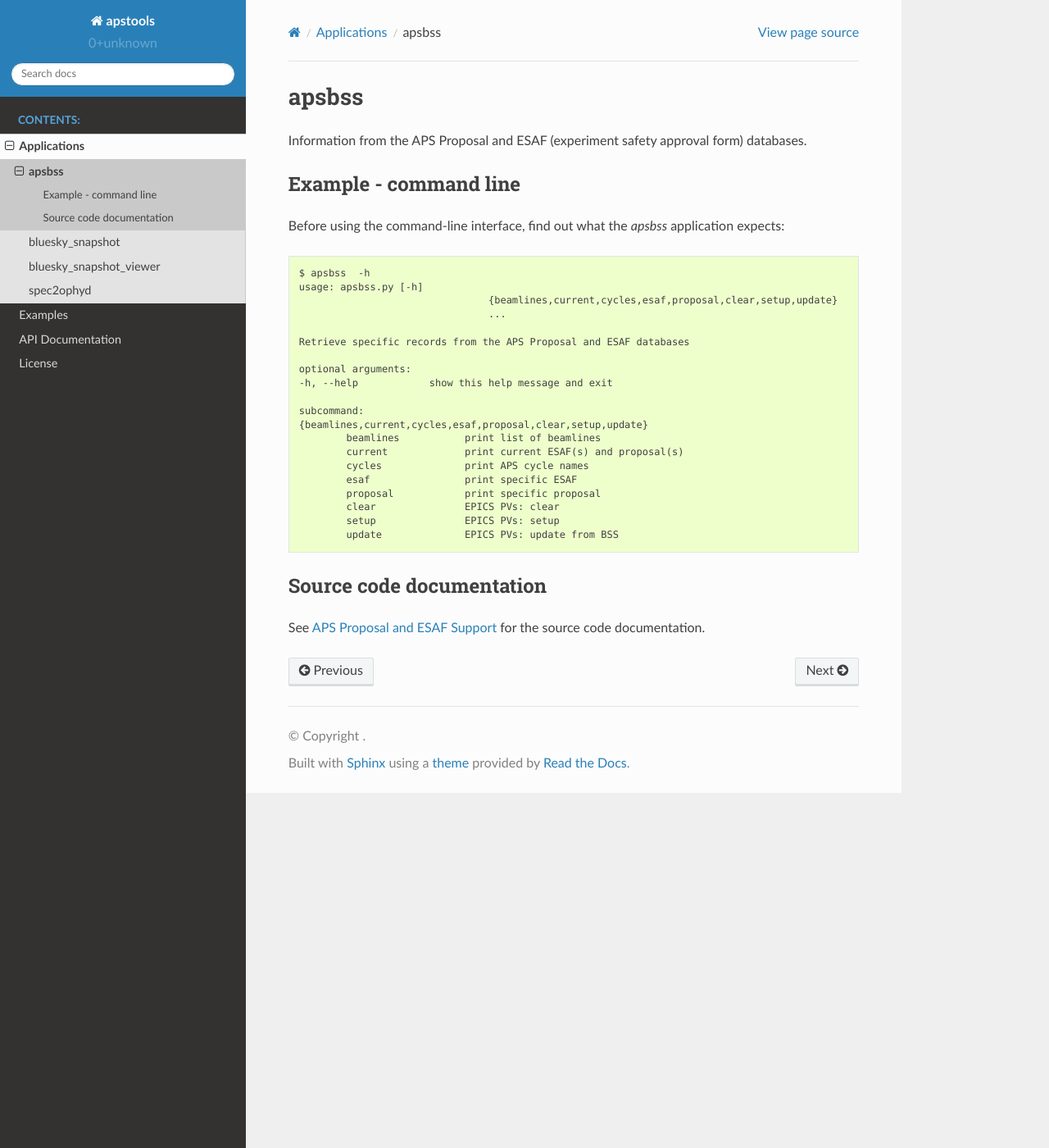
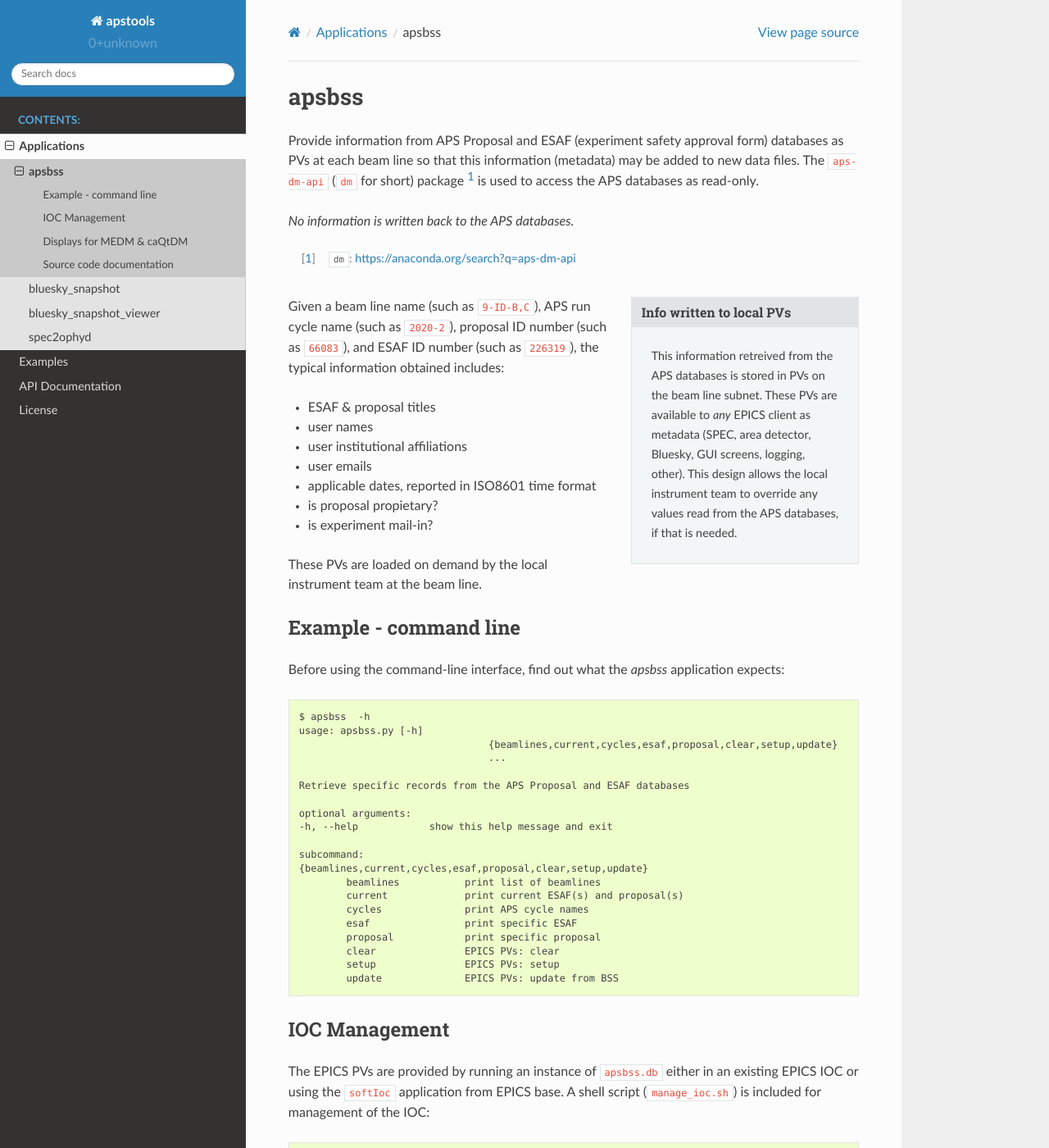
Before and after one commit to dogrecajb/apstools, a Sphinx documentation site: the page built from docs/source/applications/apsbss.rst, in a window 1280 px wide and 1400 px high. Shown: the whole window at 82% size. Built offline with Sphinx 7.4.7 and the Read the Docs theme 2.0.0, drawn with Linux system fonts in a browser that asks for light colours; some of the changed text lies outside the part shown.

Commit message:
DOC #333 WIP

```diff
--- a/docs/source/applications/apsbss.rst
+++ b/docs/source/applications/apsbss.rst
@@ -7,7 +7,41 @@
 apsbss
 ------
 
-Information from the APS Proposal and ESAF (experiment safety approval form) databases.
+Provide information from APS Proposal and ESAF (experiment safety approval
+form) databases as PVs at each beam line so that this information
+(metadata) may be added to new data files.  The ``aps-dm-api``
+(``dm`` for short) package [#]_
+is used to access the APS databases as read-only.
+
+*No information is written back to the APS databases.*
+
+.. [#] ``dm``: https://anaconda.org/search?q=aps-dm-api
+
+.. sidebar:: Info written to local PVs
+
+	This information retreived from the APS databases is stored in PVs
+	on the beam line subnet.  These PVs are available to *any* EPICS
+	client as metadata (SPEC, area detector, Bluesky, GUI screens, logging, other).
+	This design allows the local instrument team to override
+	any values read from the APS databases, if that is needed.
+
+Given a beam line name (such as ``9-ID-B,C``),
+APS run cycle name (such as ``2020-2``),
+proposal ID number (such as ``66083``), and
+ESAF ID number (such as ``226319``),
+the typical information obtained includes:
+
+* ESAF & proposal titles
+* user names
+* user institutional affiliations
+* user emails
+* applicable dates, reported in ISO8601 time format
+* is proposal propietary?
+* is experiment mail-in?
+
+These PVs are loaded on demand by the local instrument team at the beam line.
+
+.. TODO: describe how this is done
 
 Example - command line
 ++++++++++++++++++++++
@@ -37,6 +71,45 @@ the *apsbss* application expects::
 		update              EPICS PVs: update from BSS
 
 
+.. _apsbss_ioc_management:
+
+IOC Management
+++++++++++++++
+
+The EPICS PVs are provided by running an instance of ``apsbss.db``
+either in an existing EPICS IOC or using the ``softIoc`` application
+from EPICS base.  A shell script (``manage_ioc.sh``) is included
+for management of the IOC::
+
+	$ ./manage_ioc.sh
+	Usage: manage_ioc.sh {start|stop|restart|status|console|run} [NAME [PREFIX]]
+
+		COMMANDS
+			console   attach to IOC console if IOC is running in screen
+			restart   restart IOC
+			run       run IOC in console (not screen)
+			start     start IOC
+			status    report if IOC is running
+			stop      stop IOC
+
+		OPTIONAL TERMS
+			NAME      name of IOC session (default: apsbss)
+			PREFIX    IOC prefix (default: ioc:bss:)
+
+.. TODO: download for ``apsbss.db``
+
+
+.. _apsbss_epics_gui_screens:
+
+Displays for MEDM & caQtDM
+++++++++++++++++++++++++++
+
+Display screen files are provided for viewing the EPICS PVs
+using either MEDM (``apsbss.adl``) or caQtDM (``apsbss.ui``).
+
+.. TODO: downloads for each screen file
+.. TODO: screen images here
+
 Source code documentation
 +++++++++++++++++++++++++
 
```
